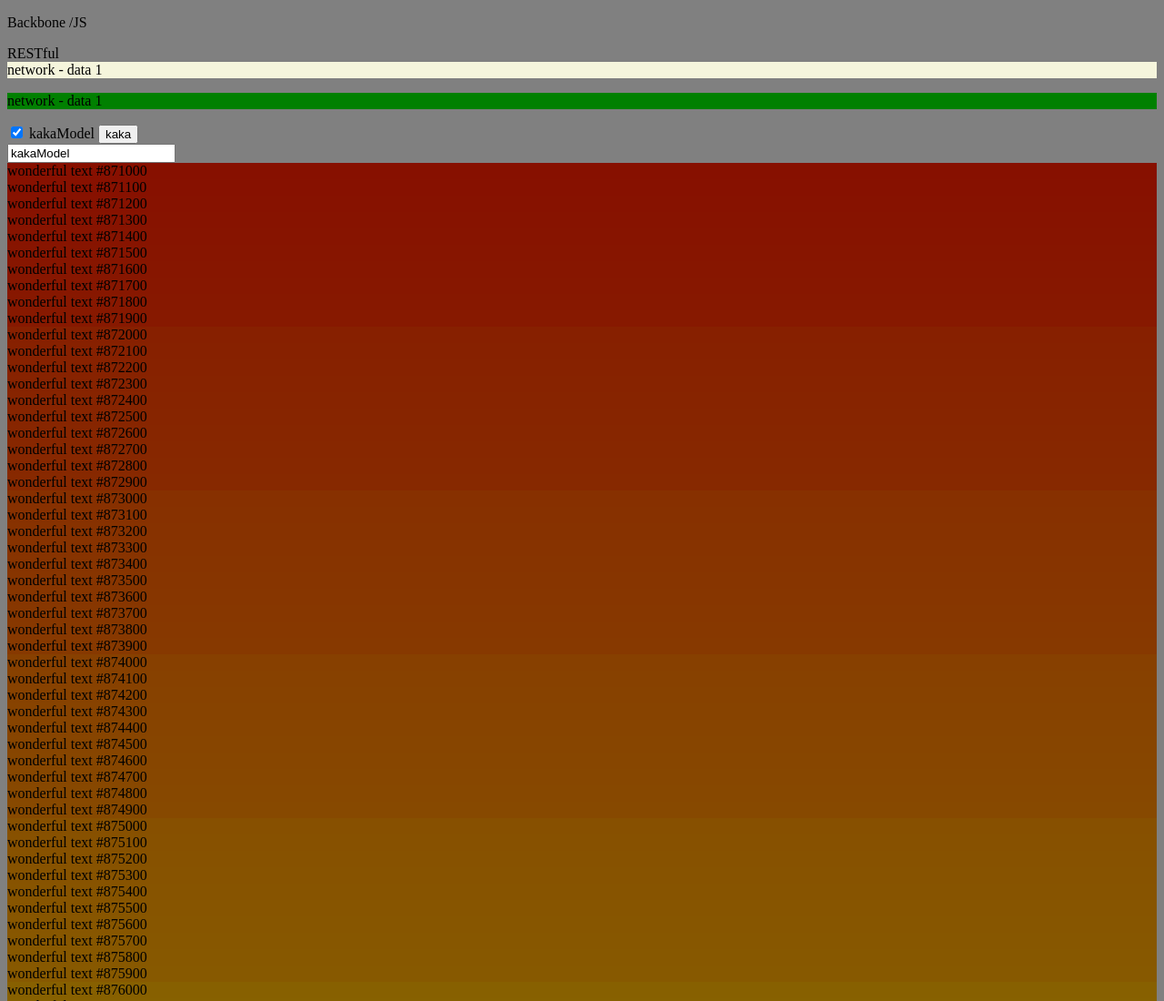
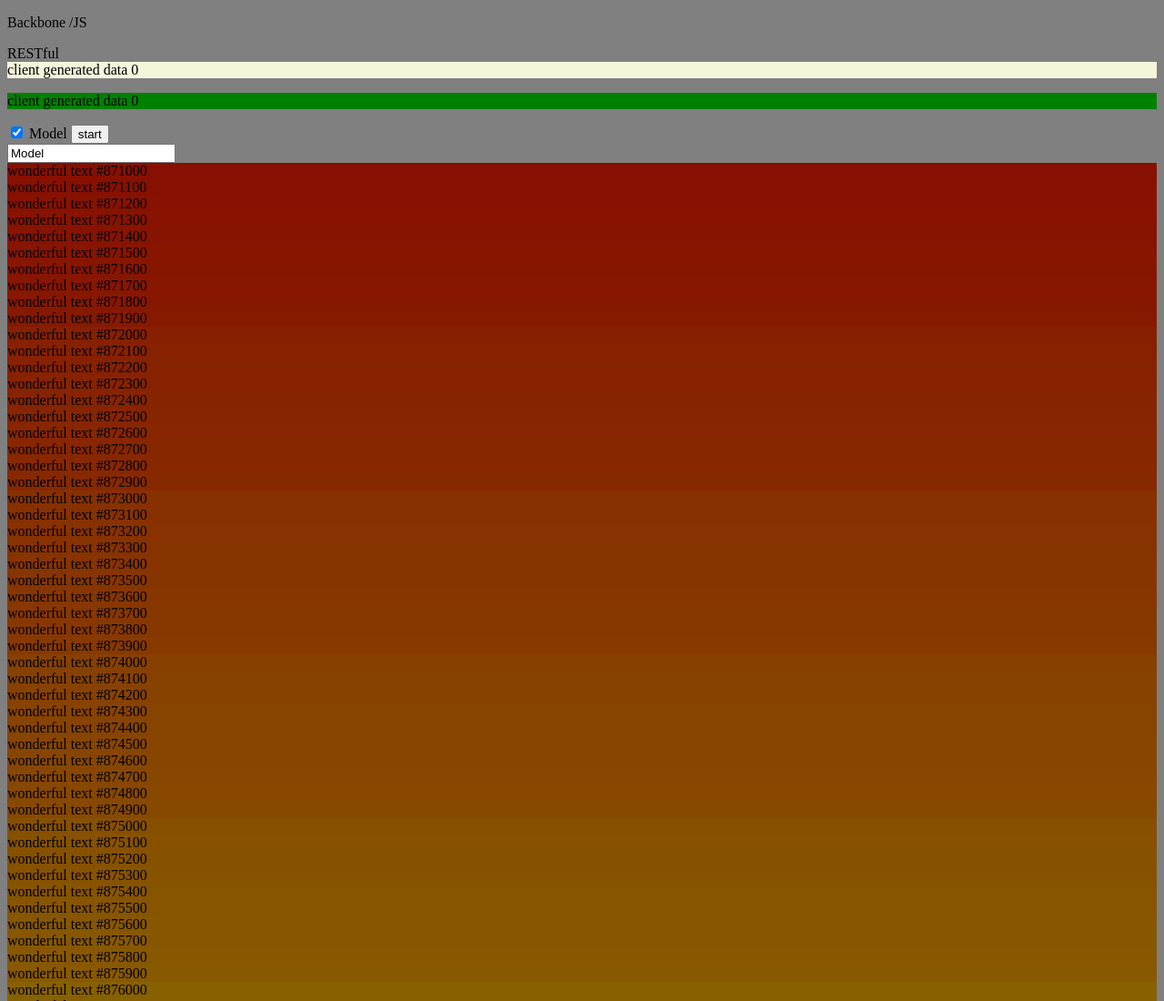
Before and after one commit to surdinboris/backbn, a plain HTML site: page index.html in a window 1280 px wide. Shown: the top 1100 px of the page at 91% size. Drawn offline with nearby package versions, Linux system fonts and the light colour scheme.

Commit message:
update models\views

```diff
--- a/index.html
+++ b/index.html
@@ -29,7 +29,7 @@
     <div class="view">
         <input id="todo_complete" type="checkbox" <%= completed ? 'checked="checked"' : '' %> />
         <label><%= title %></label>
-        <button class="destroy"> kaka </button>
+        <button class="destroy"> start </button>
     </div>
     <input class="edit" value="<%= title %>">
 </script>
--- a/js/collections/collections.js
+++ b/js/collections/collections.js
@@ -49,6 +49,6 @@
     app.netcollect = new NetCollection();
     //and putting demo models
     for (var a = 0; a < 20; a++) {
-    app.netcollect.add(new app.Netc({nettitle: `network - data ${a}`, id: a}));
+    app.netcollect.add(new app.Netc({nettitle: `client generated data ${a}`, id: a}));
 }
 })();
--- a/js/nodesrv.js
+++ b/js/nodesrv.js
@@ -57,7 +57,7 @@
         return {
             status: 200, body: `${JSON.stringify({
                 id:0,
-                nettitle: 'kaka',
+                nettitle: 'data from node server',
                 meta: 800
             })}`
         }
--- a/js/views/appview.js
+++ b/js/views/appview.js
@@ -13,7 +13,7 @@
         el: '.todoapp',
 
         initialize: function () {
-          this.todoModeltest= new app.Todo({title:'kakaModel',completed:true});
+          this.todoModeltest= new app.Todo({title:'Model',completed:true});
           //adding network view element
 
             this.$el.append(new app.networkView().el);
@@ -75,11 +75,8 @@
         },
         //on-demand rendering
         render: function(){
-            if(this.renderCounter == 19) {
-                this.renderCounter = 0;
-            }
-            this.renderCounter++;
-            this.netTemplateTest = app.netcollect.get(this.renderCounter) ;
+
+            this.netTemplateTest = app.netcollect.get(0) ;
             this.$el.html('');
             this.$el.append(this.netTmpl(this.netTemplateTest.attributes))
             this.$el.find('p').css('background-color', 'green');
@@ -103,14 +100,15 @@
                     console.log('error fetching',arguments)
                 }
             });
-            console.log('size before',app.netcollect.size())
+            console.log('size before',app.netcollect.size());
             app.netcollect.fetch().then(()=> {
-                console.log('size after',app.netcollect.size())
-
-            console.log(app.netcollect.get(0))})
+                console.log('size after',app.netcollect.size());
+                console.log(app.netcollect.get(0));
+                this.render()
+            })
 
             //re-render
-            //this.render()
+
 
         }
     })
```
